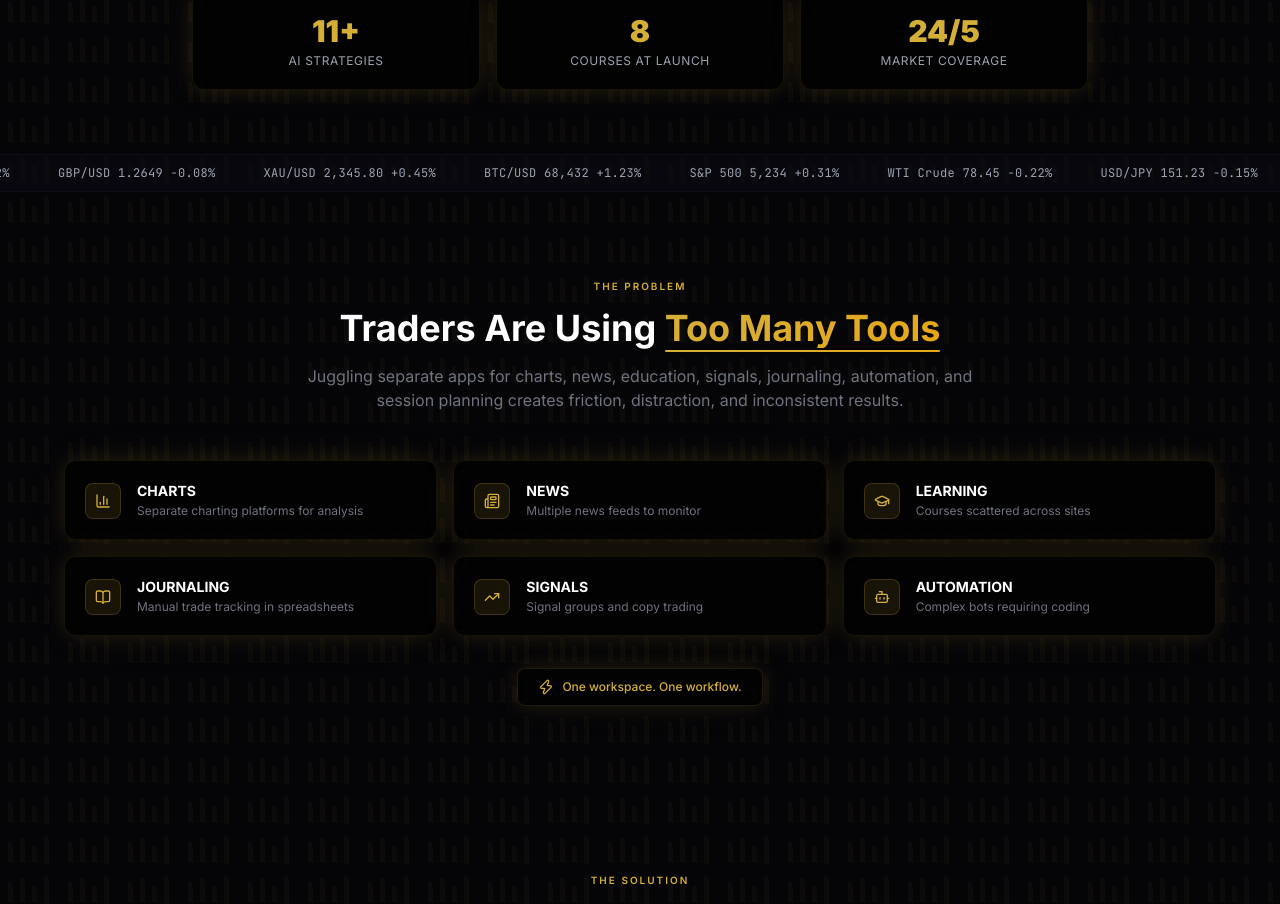
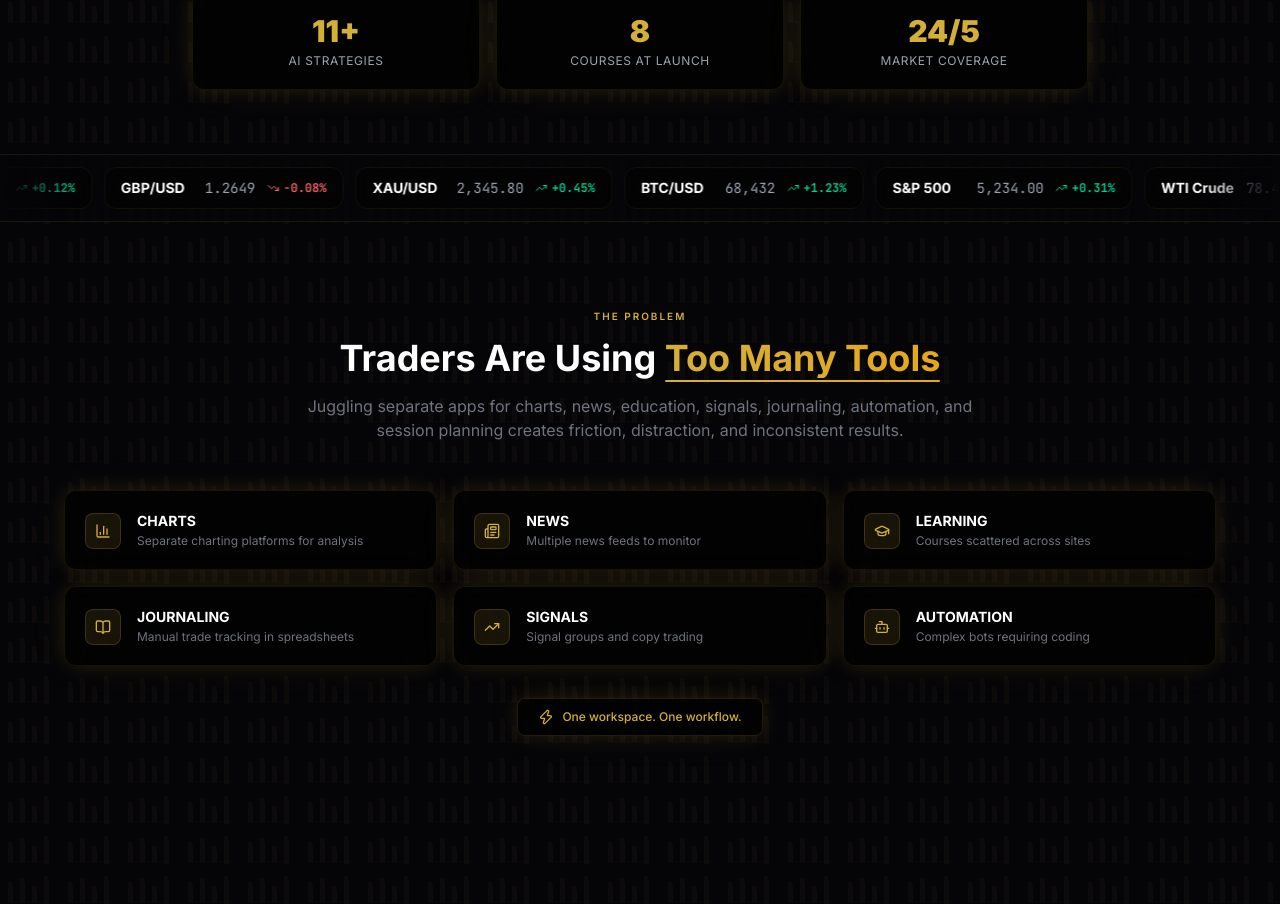
Before and after one commit to seantinashenyakutira-whatsblade/pinkman-X, a React (Vite) app: page / in a window 1280 px wide. Shown: the part 808-1712 px from the top of the page. Built offline with nearby package versions, Linux system fonts and the light colour scheme; no server answers; a web font is replaced by a local one.

Commit message:
Enhanced forex ticker: card-style items, green/red arrows, gradient edge fades, pause on hover

```diff
--- a/src/components/sections/Ticker.tsx
+++ b/src/components/sections/Ticker.tsx
@@ -1,16 +1,41 @@
+import { TrendingUp, TrendingDown, Minus } from 'lucide-react'
+
+const items = [
+  { pair: 'EUR/USD', price: '1.0872', change: '+0.12%', dir: 'up' as const },
+  { pair: 'GBP/USD', price: '1.2649', change: '-0.08%', dir: 'down' as const },
+  { pair: 'XAU/USD', price: '2,345.80', change: '+0.45%', dir: 'up' as const },
+  { pair: 'BTC/USD', price: '68,432', change: '+1.23%', dir: 'up' as const },
+  { pair: 'S&P 500', price: '5,234.00', change: '+0.31%', dir: 'up' as const },
+  { pair: 'WTI Crude', price: '78.45', change: '-0.22%', dir: 'down' as const },
+  { pair: 'USD/JPY', price: '151.23', change: '-0.15%', dir: 'down' as const },
+  { pair: 'NASDAQ', price: '18,345', change: '+0.67%', dir: 'up' as const },
+]
+
+function TickerItem({ item }: { item: typeof items[number] }) {
+  const isUp = item.dir === 'up'
+  const Icon = isUp ? TrendingUp : item.dir === 'down' ? TrendingDown : Minus
+  return (
+    <div className="flex items-center gap-3 shrink-0 px-4 py-2.5 rounded-xl bg-black/40 backdrop-blur-sm border border-gold/8 card-hover">
+      <span className="text-sm font-bold text-white font-sans min-w-[72px]">{item.pair}</span>
+      <span className="text-sm font-mono text-muted-light">{item.price}</span>
+      <div className={`flex items-center gap-1 ${isUp ? 'text-emerald-400' : 'text-red-400'}`}>
+        <Icon className="w-3 h-3" />
+        <span className="text-xs font-semibold font-mono">{item.change}</span>
+      </div>
+    </div>
+  )
+}
+
 export default function Ticker() {
-  const items = [
-    'EUR/USD 1.0872 +0.12%', 'GBP/USD 1.2649 -0.08%', 'XAU/USD 2,345.80 +0.45%',
-    'BTC/USD 68,432 +1.23%', 'S&P 500 5,234 +0.31%', 'WTI Crude 78.45 -0.22%',
-    'USD/JPY 151.23 -0.15%', 'NASDAQ 18,345 +0.67%',
-  ]
   return (
-    <div className="relative border-y border-border/40 overflow-hidden bg-dark-900/50 py-2.5">
-      <div className="flex animate-ticker whitespace-nowrap gap-12">
-        {[...Array(2)].map((_, i) => (
-          <div key={i} className="flex gap-12 shrink-0">
+    <div className="relative border-y border-gold/10 overflow-hidden bg-dark-950/80 py-3">
+      <div className="absolute inset-y-0 left-0 w-20 z-10 bg-gradient-to-r from-dark-950 to-transparent pointer-events-none" />
+      <div className="absolute inset-y-0 right-0 w-20 z-10 bg-gradient-to-l from-dark-950 to-transparent pointer-events-none" />
+      <div className="flex animate-ticker gap-3 group hover:[animation-play-state:paused]">
+        {[...Array(3)].map((_, i) => (
+          <div key={i} className="flex gap-3 shrink-0">
             {items.map((item) => (
-              <span key={item} className="text-xs text-muted-light font-mono tracking-wide">{item}</span>
+              <TickerItem key={`${i}-${item.pair}`} item={item} />
             ))}
           </div>
         ))}
--- a/src/index.css
+++ b/src/index.css
@@ -36,6 +36,9 @@
 @keyframes ticker {
   0% { transform: translateX(0); }
   100% { transform: translateX(-50%); }
+}
+.animate-ticker:hover {
+  animation-play-state: paused;
 }
 @keyframes fadeIn {
   from { opacity: 0; }
```
